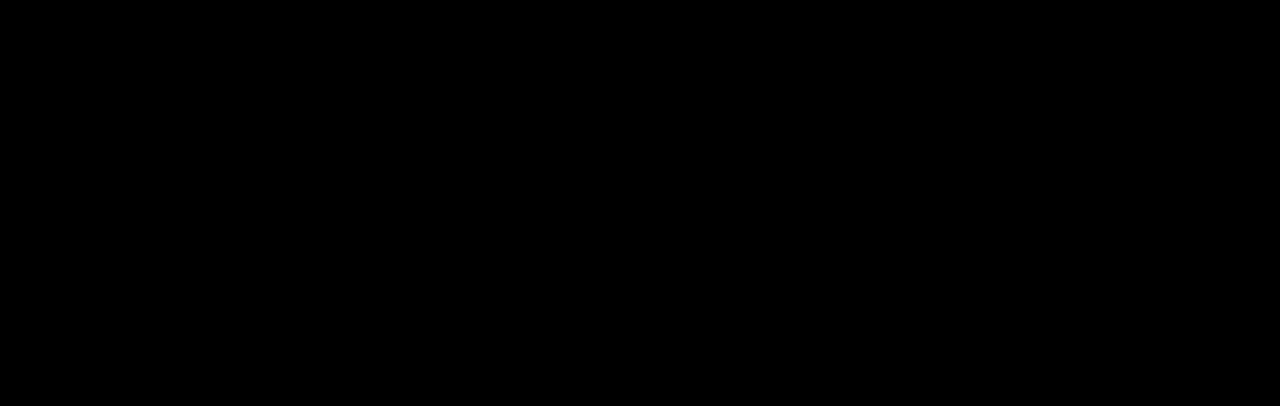
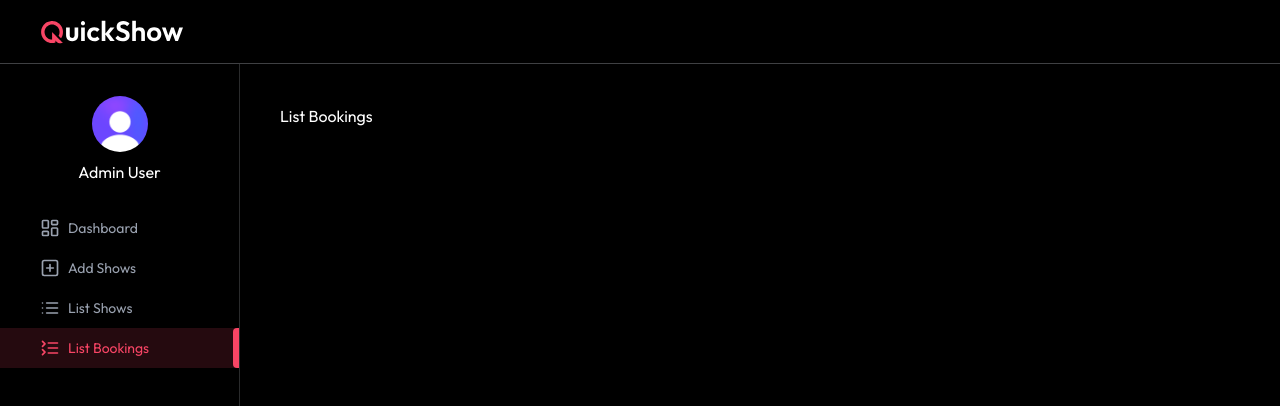
Before and after one commit to sanket-kulkarni-05/Movie-booking-app, a React (Vite) app in the folder client/: page /admin/list-bookings in a window 1280 px wide. Before the commit this address had no page. Shown: the top 406 px of the page. Built offline with nearby package versions, Linux system fonts and the light colour scheme.

Commit message:
admin side bar started

```diff
--- a/client/src/App.jsx
+++ b/client/src/App.jsx
@@ -9,6 +9,11 @@
 import Home from './pages/Home'
 import Movies from './pages/Movies'
 import Favorite from './pages/Favorite'
+import Layout from './pages/admin/Layout'
+import Dashboard from './pages/admin/Dashboard'
+import AddShows from './pages/admin/AddShows'
+import ListShows from './pages/admin/ListShows'
+import ListBookings from './pages/admin/ListBookings'
 const App = () => {
 
   const isAdminRoute = useLocation().pathname.startsWith('/admin')
@@ -24,6 +29,12 @@
       <Route path = '/movies/:id/:date' element={<SeetLayout/>}/>
       <Route path = '/my-bookings' element={<MyBookings/>}/>
       <Route path = '/favorite' element={<Favorite/>}/>
+      <Route path='/admin/*' element={<Layout/>}>
+      <Route index element={<Dashboard/>}/>
+      <Route path="add-shows" element={<AddShows/>}/>
+      <Route path="list-shows" element={<ListShows/>}/>
+      <Route path="list-bookings" element={<ListBookings/>}/>
+      </Route>
       </Routes>
       {!isAdminRoute && <Footer/>}
     </>
--- /dev/null
+++ b/client/src/components/admin/AdminNavbar.jsx
@@ -0,0 +1,15 @@
+import React from "react";
+import { assets } from "../../assets/assets";
+import { Link } from "react-router-dom";
+
+const AdminNavbar = () => {
+    return (
+        <div className="flex items-center justify-between px-6 md:px-10 h-16 border-b border-gray-300/30">
+            <Link to="/">
+            <img src={assets.logo} alt="logo" className="w-36 h-auto" />
+            </Link>
+        </div>
+    );
+};
+
+export default AdminNavbar;
--- /dev/null
+++ b/client/src/components/admin/AdminSidebar.jsx
@@ -0,0 +1,49 @@
+import React from 'react';
+import { assets } from '../../assets/assets';
+import { LayoutDashboard, ListCollapse, List, PlusSquare } from 'lucide-react';
+import { NavLink } from 'react-router-dom';
+
+const AdminSidebar = () => {
+
+    const user = {
+        firstName: "Admin",
+        lastName: "User",
+        imageUrl: assets.profile,
+    }
+
+    const adminNavlinks = [
+        { name: 'Dashboard', path: '/admin', icon: LayoutDashboard },
+        { name: 'Add Shows', path: '/admin/add-shows', icon: PlusSquare },
+        { name: 'List Shows', path: '/admin/list-shows', icon: List },
+        { name: 'List Bookings', path: '/admin/list-bookings', icon: ListCollapse },
+    ]
+
+    return (
+        <div className='h-[calc(100vh-64px)] md:flex flex-col items-center pt-8 max-w-13 md:max-w-60 w-full border-r border-gray-300/20 text-sm'>
+            <img className='h-9 md:h-14 w-9 md:w-14 rounded-full mx-auto' src={user.imageUrl} alt="sidebar"/>
+            <p className='mt-2 text-base max-md:hidden'>{user.firstName} {user.lastName}</p>
+            <div className='w-full'>
+                {adminNavlinks.map((link, index) => (
+                    <NavLink
+                        key={index}
+                        to={link.path} end
+                        className={({ isActive }) =>
+                            `relative flex items-center max-md:justify-center gap-2 w-full py-2.5
+                             md:pl-10 first:mt-6 text-gray-400 ${isActive ? 'bg-primary/15 text-primary' : ''}`
+                        }
+                    >
+                        {({ isActive }) => (
+                            <>
+                                <link.icon className="w-5 h-5" />
+                                <p className="max-md:hidden">{link.name}</p>
+                                <span className={`w-1.5 h-10 rounded-l right-0 absolute ${isActive ? 'bg-primary' : ''}`} />
+                            </>
+                        )}
+                    </NavLink>
+                ))}
+            </div>
+        </div>
+    );
+};
+
+export default AdminSidebar;
--- a/client/src/pages/admin/AddShows.jsx
+++ b/client/src/pages/admin/AddShows.jsx
@@ -0,0 +1,11 @@
+import React from 'react';
+
+const AddShows = () => {
+    return (
+        <div>
+            <h1>Add Shows Page</h1>
+        </div>
+    );
+};
+
+export default AddShows;
--- a/client/src/pages/admin/Dashboard.jsx
+++ b/client/src/pages/admin/Dashboard.jsx
@@ -0,0 +1,11 @@
+import React from 'react';
+
+const Dashboard = () => {
+    return (
+        <div>
+            <h1>Dashboard</h1>
+        </div>
+    );
+};
+
+export default Dashboard;
--- a/client/src/pages/admin/Layout.jsx
+++ b/client/src/pages/admin/Layout.jsx
@@ -0,0 +1,20 @@
+import React from 'react';
+import AdminNavbar from '../../components/admin/AdminNavbar';
+import AdminSidebar from '../../components/admin/AdminSidebar';
+import { Outlet } from 'react-router-dom';
+
+const Layout = () => {
+    return (
+        <>
+            <AdminNavbar/>
+            <div className='flex'>
+                <AdminSidebar/>
+                <div className='flex-1 px-4 py-10 md:px-10 h-[calc(100vh-64px)] overflow-y-auto'>
+                    <Outlet/>
+                </div>
+            </div>
+        </>
+    );
+};
+
+export default Layout;
--- a/client/src/pages/admin/ListBookings.jsx
+++ b/client/src/pages/admin/ListBookings.jsx
@@ -0,0 +1,11 @@
+import React from 'react';
+
+const ListBookings = () => {
+    return (
+        <div>
+            <h1>List Bookings</h1>
+        </div>
+    );
+};
+
+export default ListBookings;
--- a/client/src/pages/admin/ListShows.jsx
+++ b/client/src/pages/admin/ListShows.jsx
@@ -0,0 +1,11 @@
+import React from 'react';
+
+const ListShows = () => {
+    return (
+        <div>
+            <h1>List Shows</h1>
+        </div>
+    );
+};
+
+export default ListShows;
```
